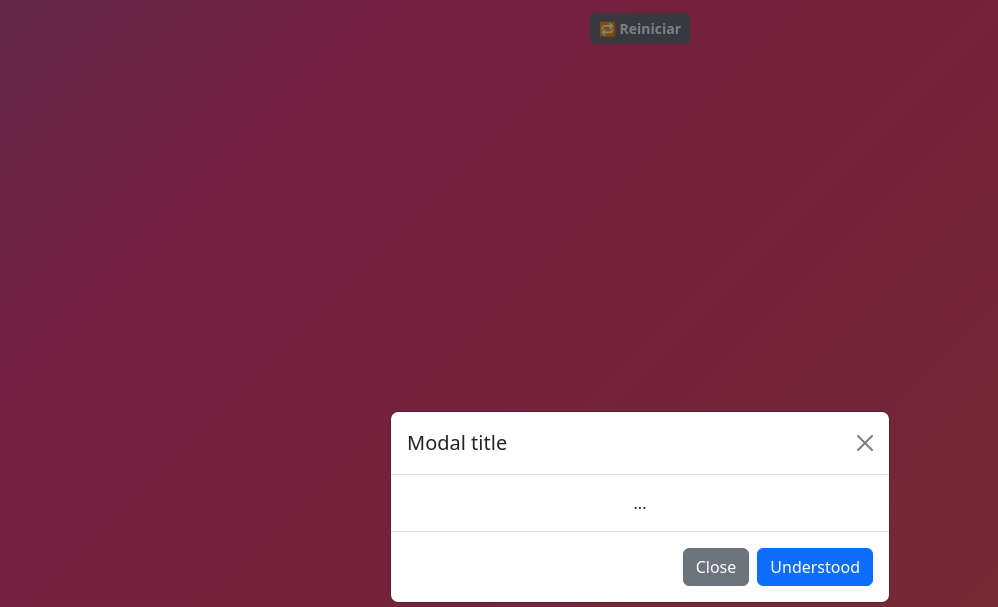
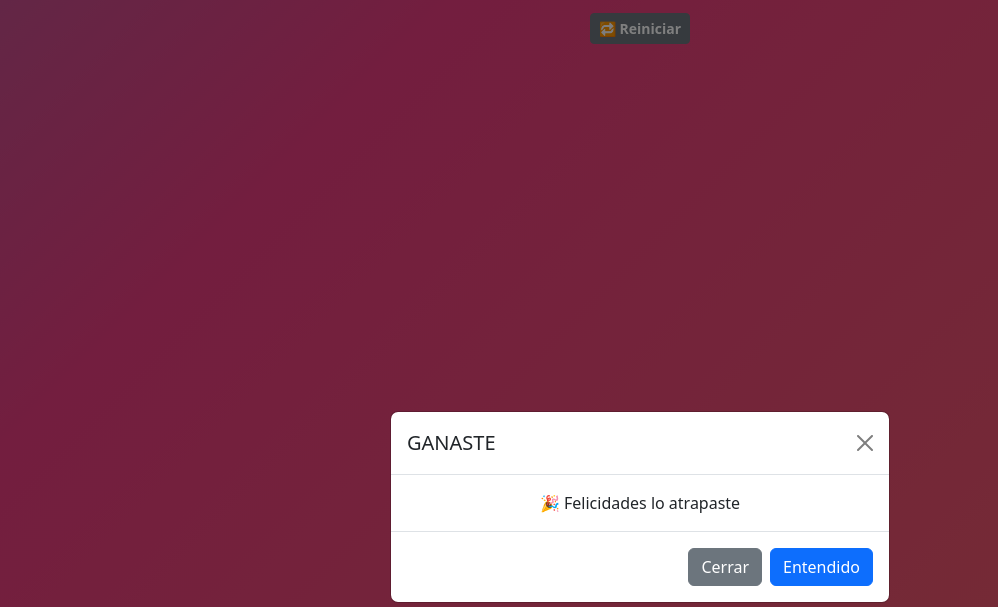
Before and after one commit to danielp14/incone-js, a plain HTML site: page juego/index.html in a window 1280 px wide. Both pictures are taken after a click on the button "🕸️ DISPARAR". Shown: the part 193-800 px from the top of the page, without its empty margins (0-998 px from the left). Drawn offline with nearby package versions, Linux system fonts and the light colour scheme.

Commit message:
clase del 04/06

```diff
--- a/juego/app.js
+++ b/juego/app.js
@@ -1,12 +1,11 @@
 /**
  * Desarrollaremos un juego en el que iran pasando X cantidad de animales y debemos mostrar un mensaje cuando el animal capturado sea un 🐉 Dragón
  */
-
+let miVentana;
 let i = 0,
     contenedor = document.querySelector('#contenedor'),
     especies = ["🦍","🦌","🐷","🐉","🐯","😽"];
     //especies = ['img/imagen.png','img/imagen2.png','img/imagen3.png']
-    console.log(especies);
 
  //podriamos acceder al contenedor por getElementById
  //let contenedor = document.getElementById('#contenedor');
@@ -23,22 +22,41 @@ function mover(){
 }
 
 document.getElementById("btn-dispara").addEventListener("click", function(){
+    let cabecera,
+        mensajito;
     clearInterval(intervalo);
-    console.log(i);
     if( i === 4){
-        miVentana.show();
-        //alert("🎉 Felicidades lo atrapaste");
+        cabecera = 'GANASTE';
+        mensajito = '🎉 Felicidades lo atrapaste';
     } else {
-        miVentana.show();
-        //alert("😢 Estuviste cerca");
+        cabecera = 'FALLASTE';
+        mensajito = '😢 Estuviste cerca';
     }
+
+    cambiarModal(cabecera, mensajito);
+    miVentana.show();
 });
 
 document.getElementById("reiniciar").addEventListener("click", function(){
     location.reload();
 });
 
-// Continuara ...
+const opciones = {};
+miVentana = new bootstrap.Modal('#miVentana', opciones);
 
-const opciones = {};
-const miVentana = new bootstrap.Modal('#miVentana', opciones)
+const miCartel = document.getElementById('miVentana');
+
+function cambiarModal(titulo = '', mensaje= ''){
+    console.log('->>> '+titulo);
+    const miTitulo = miCartel.querySelector('.modal-title');
+    miTitulo.textContent = titulo;
+
+    //let miMensaje = miCartel.document.getElementById('mi-mensaje');
+    const miMensaje = miCartel.querySelector('.modal-body span');
+    miMensaje.textContent = mensaje;
+}
+
+//evento disparado al abrir modal
+miCartel.addEventListener('show.bs.modal', e => {
+    //aqui dentro puedo hacer algo
+});
--- a/juego/index.html
+++ b/juego/index.html
@@ -31,15 +31,15 @@
 		<div class="modal-dialog">
 		<div class="modal-content">
 			<div class="modal-header">
-			<h5 class="modal-title" id="staticBackdropLabel">Modal title</h5>
+			<h5 class="modal-title" id="staticBackdropLabel"></h5>
 			<button type="button" class="btn-close" data-bs-dismiss="modal" aria-label="Close"></button>
 			</div>
 			<div class="modal-body">
-			...
+				<span></span>
 			</div>
 			<div class="modal-footer">
-			<button type="button" class="btn btn-secondary" data-bs-dismiss="modal">Close</button>
-			<button type="button" class="btn btn-primary">Understood</button>
+			<button type="button" class="btn btn-secondary" data-bs-dismiss="modal">Cerrar</button>
+			<button type="button" class="btn btn-primary">Entendido</button>
 			</div>
 		</div>
 		</div>
```
